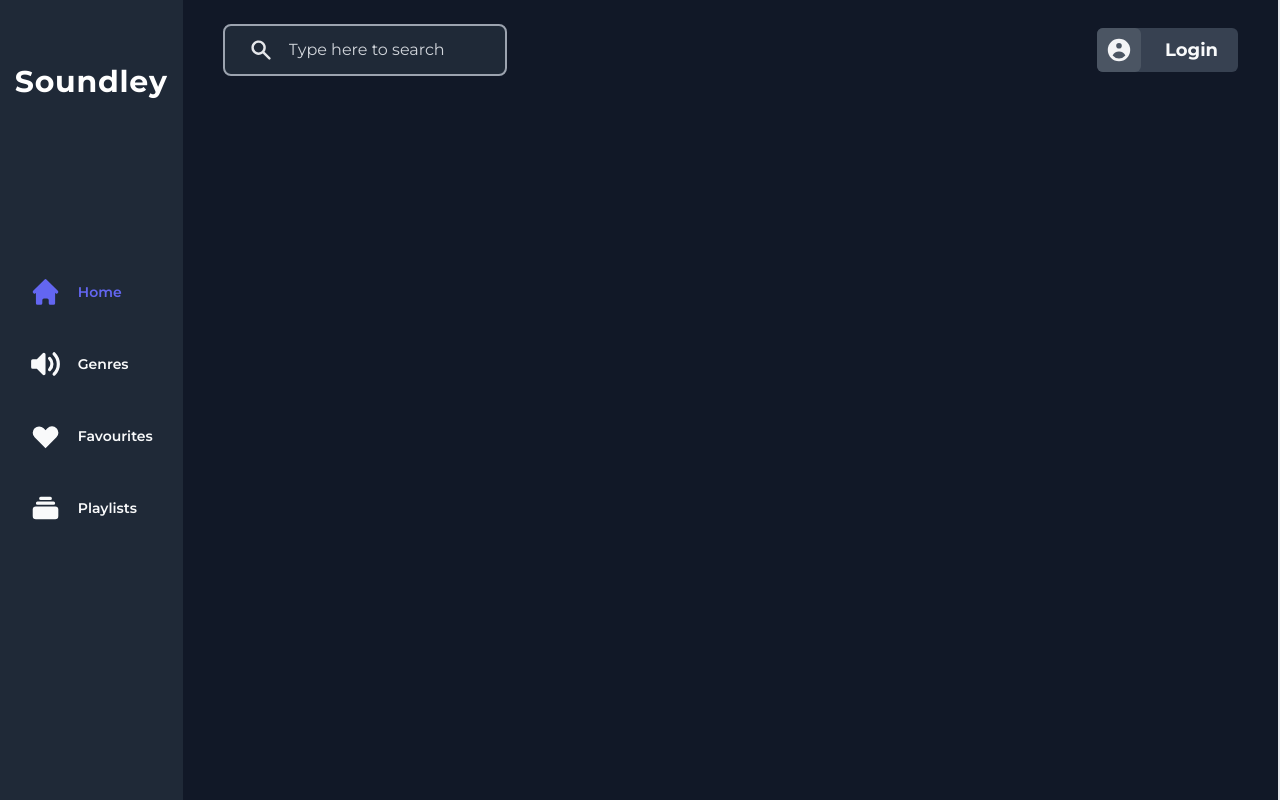
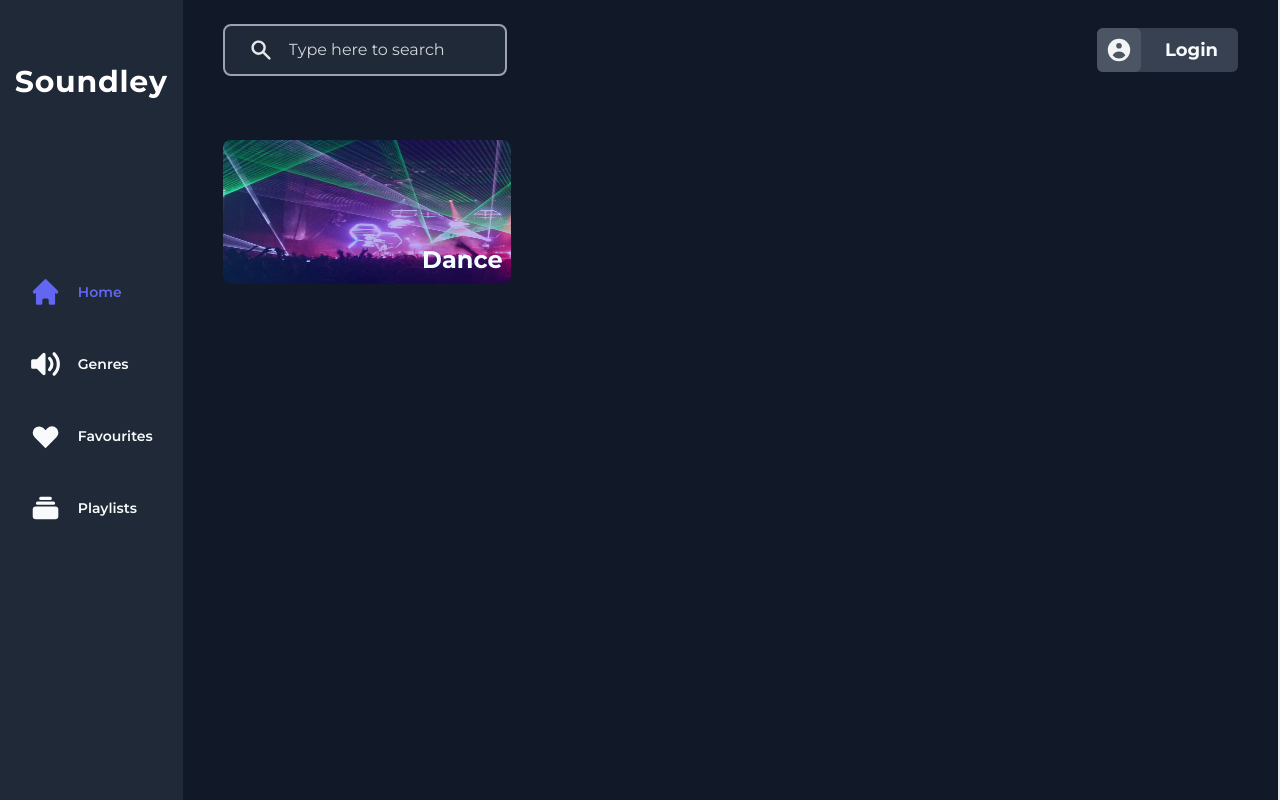
Before and after one commit to Amirmohammad-Bashiri/soundley, a Next.js app: page / in a window 1280 px wide. Built offline with nearby package versions, Linux system fonts and the light colour scheme.

Commit message:
Implemented genre card

```diff
--- /dev/null
+++ b/components/home-page/genres/genresList.js
@@ -0,0 +1,26 @@
+import Image from "next/image";
+
+import danceImage from "../../../public/dance.jpg";
+
+function GenresList() {
+  return (
+    <section className="px-10 pt-10">
+      <div className="relative filter contrast-125 h-36 w-72">
+        <Image
+          src={danceImage}
+          alt="dance"
+          className="rounded-lg"
+          layout="fill"
+        />
+
+        <div className="absolute w-full h-full rounded-lg opacity-30 bg-gradient-to-r from-blue-400 via-indigo-500 to-purple-500"></div>
+
+        <p className="absolute text-2xl font-bold text-blue-100 right-2 bottom-2">
+          Dance
+        </p>
+      </div>
+    </section>
+  );
+}
+
+export default GenresList;
--- a/package.json
+++ b/package.json
@@ -12,8 +12,7 @@
     "clsx": "^1.1.1",
     "next": "12.0.4",
     "react": "17.0.2",
-    "react-dom": "17.0.2",
-    "react-responsive": "^9.0.0-beta.4"
+    "react-dom": "17.0.2"
   },
   "devDependencies": {
     "autoprefixer": "^10.4.0",
--- a/pages/index.js
+++ b/pages/index.js
@@ -1,4 +1,6 @@
 import Head from "next/head";
+
+import GenresList from "@components/home-page/genres/genresList";
 
 function HomePage() {
   return (
@@ -7,7 +9,9 @@ function HomePage() {
         <title>Soundley | Listen to Music</title>
       </Head>
 
-      <main></main>
+      <main>
+        <GenresList />
+      </main>
     </div>
   );
 }
```
Also changed, not shown: public/dance.jpg (added).
